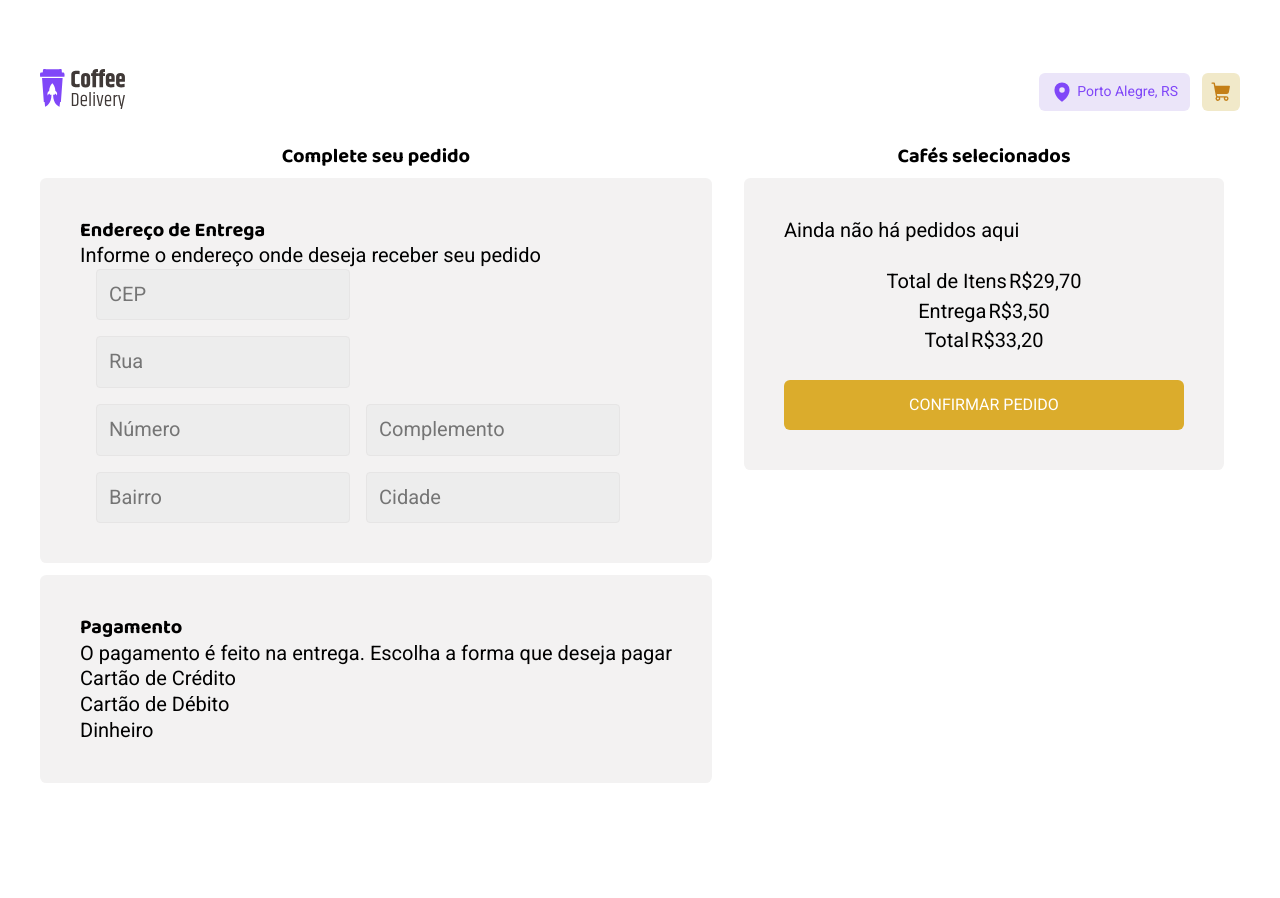
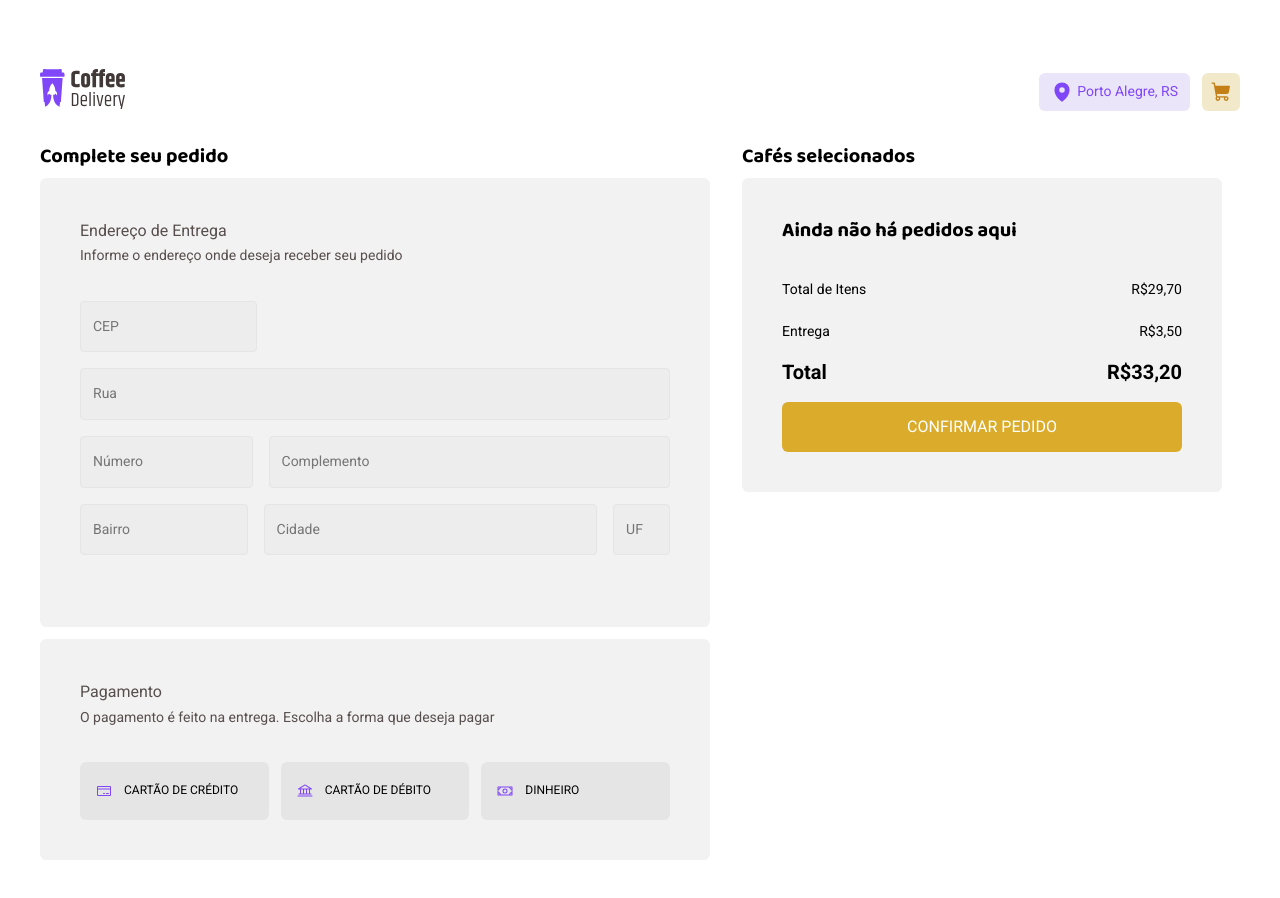
Before and after one commit to guisiebert/coffee-box, a React (Vite) app: page /checkout in a window 1280 px wide. Shown: the top 898 px of the page. Before the commit the page ends 835 px from the top, so only its background shows below. Built offline with nearby package versions, Linux system fonts and the light colour scheme.

Commit message:
added quantity to order and fixed frontend bugs

```diff
--- a/src/App.jsx
+++ b/src/App.jsx
@@ -11,16 +11,35 @@ export const OrderContext = createContext()
 
 
 function App() {
-
   const [order, setOrder] = useState([])
+  console.log(order)
 
   function addItemToOrder(drink) {
-    const newOrder = produce(order, draft => {
-      draft.push(drink)
-    })
-    setOrder(newOrder)
+    const isDrinkAlreadyOnList = order.find(order => order.id == drink.id)
 
-    console.log('fui apertado')
+    if (isDrinkAlreadyOnList) {
+
+      const newOrder = produce(order, draft => {
+        const orderedDrink = draft.find(order => order.id == drink.id)
+        orderedDrink.quantity += 1
+      })
+      setOrder(newOrder)
+
+      console.log('esta bebida JÁ estava na lista')
+    } else {
+
+      const newOrder = produce(order, draft => {draft.push(
+        {
+          ...drink,
+          quantity: 1
+        }
+      )})
+
+      setOrder(newOrder)
+
+      console.log('essa bebida NÃO estava na lista')
+    }
+
 
   }
 
--- a/src/components/CoffeeOption/index.jsx
+++ b/src/components/CoffeeOption/index.jsx
@@ -17,7 +17,7 @@ export function CoffeeOption({drink}) {
         <div className='option-card'>
             <img src={latte} alt="" />
             <div className='tags'>
-                {drink.tags.map(tag => <span className='tag'>{tag}</span>)}
+                {drink.tags.map(tag => <span className='tag' key={tag}>{tag}</span>)}
             </div>
             <h3>{drink.name}</h3>
             <p>{drink.description}</p>
--- a/src/components/CoffeeOption/styles.css
+++ b/src/components/CoffeeOption/styles.css
@@ -112,6 +112,7 @@ h3 {
     height: 1.375rem; */
 
     border: none;
+    cursor: pointer;
 }
 
 .cart-button-icon {
@@ -128,4 +129,6 @@ h3 {
 
     width: 0.5rem;
     height: 0.5rem; */
+
+    cursor: pointer;
 }
--- a/src/pages/Checkout/index.jsx
+++ b/src/pages/Checkout/index.jsx
@@ -1,5 +1,5 @@
 import './styles.css'
-import { } from '@phosphor-icons/react'
+import { Bank, CreditCard, Money } from '@phosphor-icons/react'
 import Navbar from '../../components/Navbar'
 
 import { useContext } from 'react'
@@ -32,36 +32,59 @@ function Checkout() {
                     <h3>Complete seu pedido</h3>
                     <div className='address-form-block block'>
                         <div>
-                            <h4>Endereço de Entrega</h4>
-                            <p>Informe o endereço onde deseja receber seu pedido</p>
+                            <p className='block-title'>Endereço de Entrega</p>
+                            <p className='block-description'>Informe o endereço onde deseja receber seu pedido</p>
                         </div>
                         <form action="">
-                            <div>
-                                <input type="text" name="cep" id="CEP"  placeholder='CEP'/>
+                            <div className='input-line'>
+                                <input
+                                    type="text" name="cep" id="CEP"  placeholder='CEP' style={{width:"30%"}}
+                                />
                             </div>
-                            <div>
-                                <input type="text" name="street" id="street" placeholder='Rua' />
+                            <div className='input-line'>
+                                <input
+                                    type="text" name="street" id="street" placeholder='Rua' style={{width:"100%"}}
+                                />
                             </div>
-                            <div>
-                                <input type="text" name="number" id="number"  placeholder='Número'/>
-                                <input type="text" name="complement" id="complement"  placeholder='Complemento'/>
+                            <div className='input-line'>
+                                <input
+                                    type="text" name="number" id="number"  placeholder='Número' style={{width:"30%"}}
+                                />
+                                <input
+                                    type="text" name="complement" id="complement"  placeholder='Complemento'  style={{width:"70%"}}
+                                />
                             </div>
-                            <div>
-                                <input type="text" name="neighborhood" id="neighborhood"  placeholder='Bairro'/>
-                                <input type="text" name="city" id="city"  placeholder='Cidade'/>
-                                {/* <input type="text" name="state" id="state"  placeholder='UF'/> */}
+                            <div className='input-line'>
+                                <input
+                                    type="text" name="neighborhood" id="neighborhood"  placeholder='Bairro'  style={{width:"30%"}}
+                                />
+                                <input
+                                    type="text" name="city" id="city"  placeholder='Cidade'  style={{width:"60%"}}
+                                />
+                                <input
+                                    type="text" name="state" id="state"  placeholder='UF'  style={{width:"10%"}}
+                                />
                             </div>
 
                         </form>
                     </div>
                     <div className='payment-method-block block'>
                         <div>
-                            <h4>Pagamento</h4>
-                            <p>O pagamento é feito na entrega. Escolha a forma que deseja pagar</p>
+                            <p className='block-title'>Pagamento</p>
+                            <p className='block-description'>O pagamento é feito na entrega. Escolha a forma que deseja pagar</p>
                             <div className='payment-methods'>
-                                <p>Cartão de Crédito</p>
-                                <p>Cartão de Débito</p>
-                                <p>Dinheiro</p>
+                                <div className='payment-option'>
+                                    <CreditCard size={16} color='#8047F8'/>
+                                    <p>Cartão de Crédito</p>
+                                </div>
+                                <div className='payment-option'>
+                                    <Bank size={16} color='#8047F8'/>
+                                    <p>Cartão de Débito</p>
+                                </div>
+                                <div className='payment-option'>
+                                    <Money size={16} color='#8047F8' />
+                                    <p>Dinheiro</p>
+                                </div>
                             </div>
                         </div>
                     </div>
@@ -72,23 +95,21 @@ function Checkout() {
                     <div className='order-block block'>
                         {order.length > 0
                         ? orderList
-                        : <p>Ainda não há pedidos aqui</p> }
+                        : <h3>Ainda não há pedidos aqui</h3> }
 
                         <div className='summary'>
-                            <table>
-                                <tr>
-                                    <td>Total de Itens</td>
-                                    <td>R$29,70</td>
-                                </tr>
-                                <tr>
-                                    <td>Entrega</td>
-                                    <td>R$3,50</td>
-                                </tr>
-                                <tr>
-                                    <td>Total</td>
-                                    <td>R$33,20</td>
-                                </tr>
-                            </table>
+                            <div className='summary-line'>
+                                <p>Total de Itens </p>
+                                <p>R$29,70 </p>
+                            </div>
+                            <div className='summary-line'>
+                                <p>Entrega </p>
+                                <p>R$3,50 </p>
+                            </div>
+                            <div className='summary-line'>
+                                <p>Total</p>
+                                <p>R$33,20</p>
+                            </div>
                             <button className='confirm'>Confirmar Pedido</button>
                         </div>
                     </div>
--- a/src/pages/Checkout/styles.css
+++ b/src/pages/Checkout/styles.css
@@ -12,13 +12,24 @@
     background-color: var(--base-card);
 }
 
+.block-title {
+    font-size: 1rem;
+    color: var(--base-text);
+}
+
+.block-description {
+    font-size: 0.875rem;
+    color: var(--base-text);
+}
 
 .order-block {
     width: 30rem;
 }
 
 
-
+h3 {
+    text-align: left;
+}
 
 
 
@@ -29,12 +40,17 @@ form {
     display: flex;
     flex-direction: column;
     gap: 1rem;
+    padding: 2rem 0rem;
+}
+
+.input-line {
+    display: flex;
+    gap: 1rem;
 }
 
 input {
     align-items: center;
     padding: 12px;
-    margin-left: 1rem;
 
     color: var(--purple);
 
@@ -43,20 +59,56 @@ input {
     background-color: var(--base-input);
 }
 
+input[type="text"]
+{
+    font-size: 0.875rem;
+}
 
+
+.payment-methods {
+    display: flex;
+    gap: 0.75rem;
+    margin-top: 2rem;
+}
+
+.payment-option {
+    display: flex;
+    align-items: center;
+    gap: 0.75rem;
+
+    width: 100%;
+    padding: 1rem;
+
+    background-color: #E6E5E5;
+    border-radius: 6px;
+
+    font-size: 0.75rem;
+    text-transform: uppercase;
+}
 
 
 /* ORDER */
 
-table {
+.summary {
+    padding-top: 1.625rem;
+}
+
+.summary-line {
     display: flex;
-    flex-direction: column;
-    align-items: center;
+    justify-content: space-between;
+    margin-bottom: 1rem;
 
-    padding: 1.5rem 0rem;
+    font-size: 0.875rem;
+    font-weight: 400;
+    line-height: 1.6rem;
+}
 
+.summary-line:nth-child(3) {
+    font-size: 1.25rem;
+    font-weight: 700;
+    line-height: 1.6rem;
+}
 
-}
 
 .confirm {
     display: flex;
--- a/src/pages/Home/index.jsx
+++ b/src/pages/Home/index.jsx
@@ -21,6 +21,7 @@ function Home() {
                 <div className='coffee-list'>
                     {menuItems.map(drink => <CoffeeOption
                         drink={drink}
+                        key={drink.id}
                     />)}
                 </div>
 
```
Also changed, not shown: src/contexts/MenuContext.jsx (+14 -14 lines).
